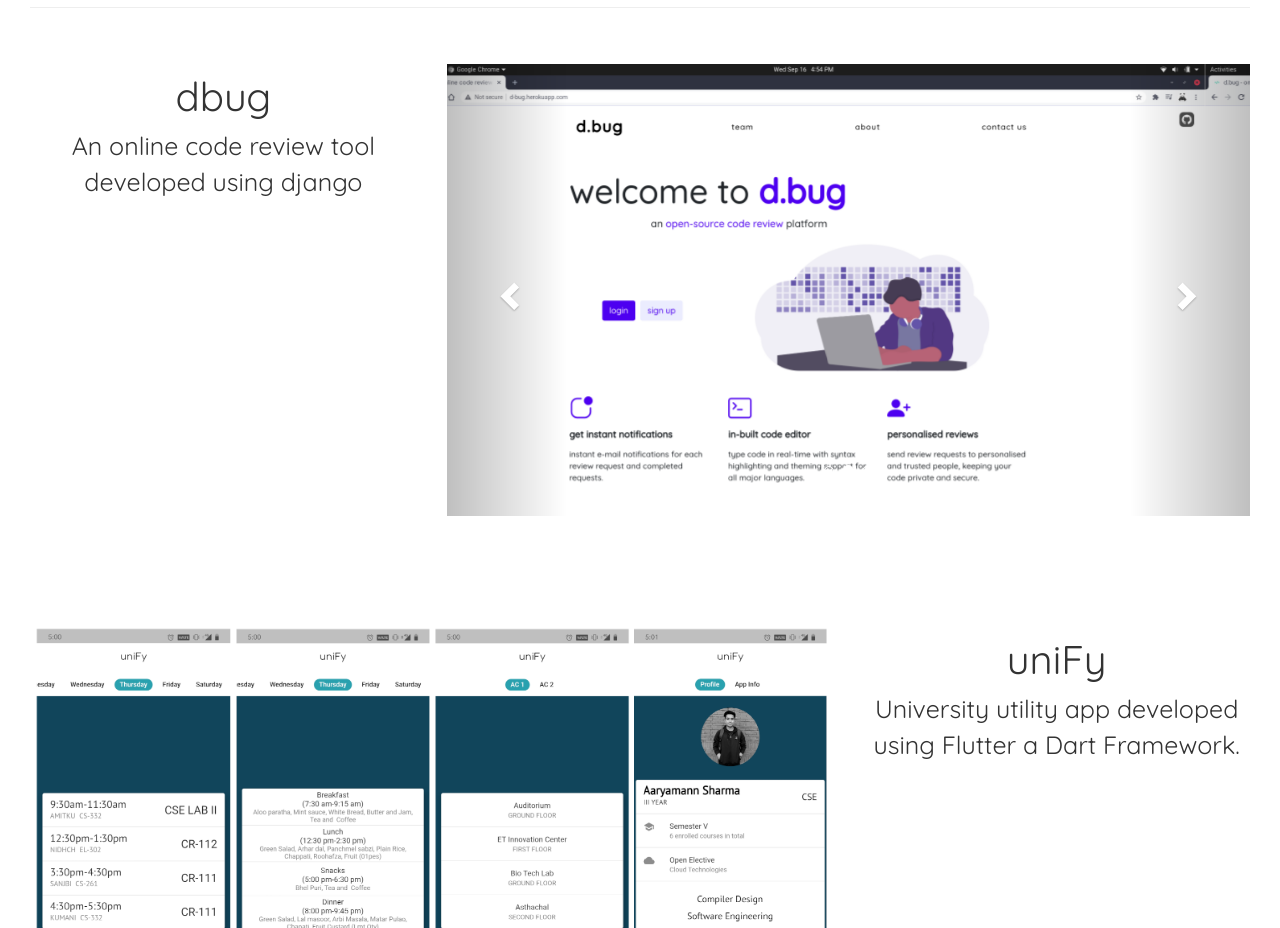
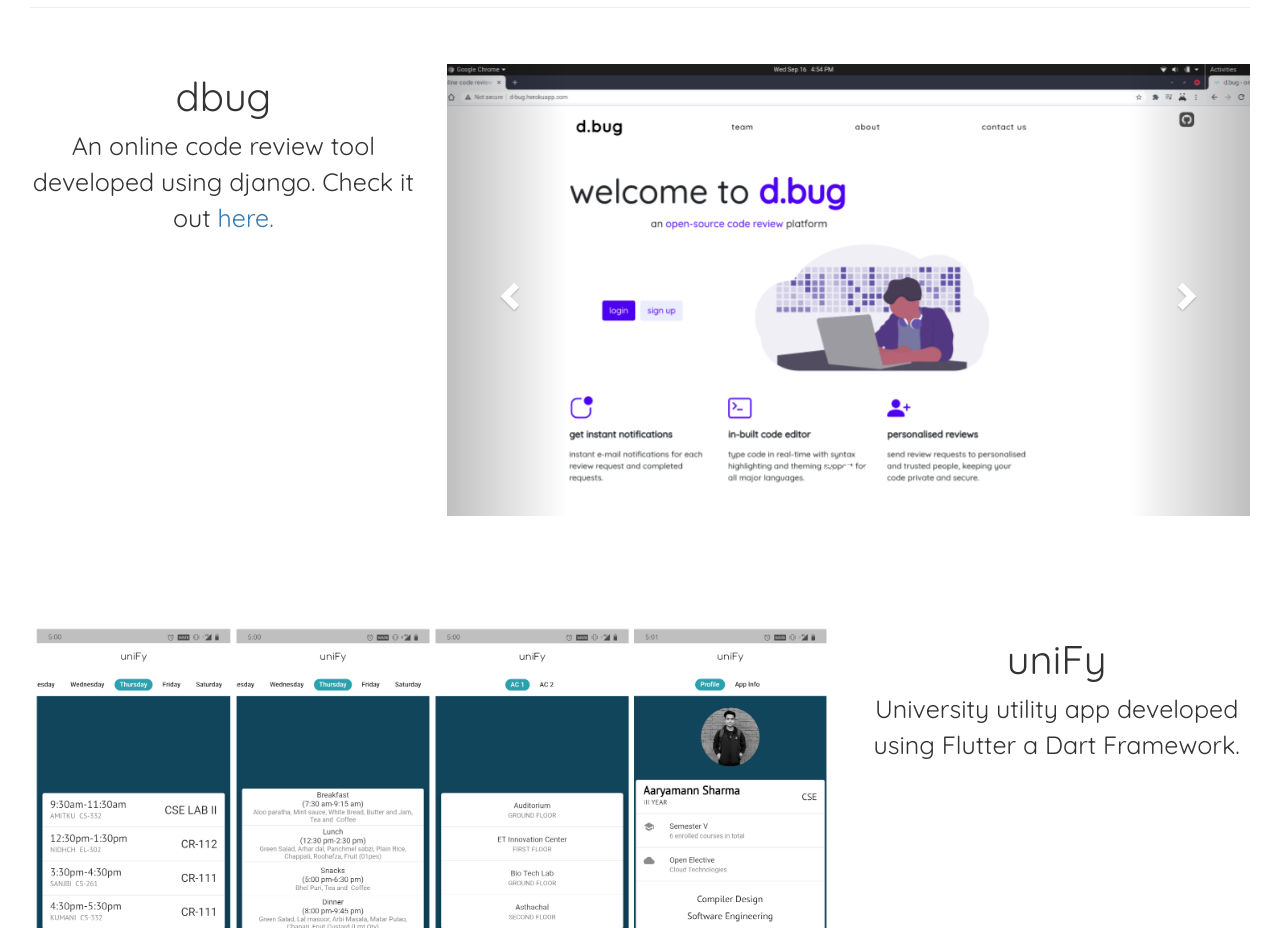
Before and after one commit to Aaryamann171/digital_portfolio, a plain HTML site: page index.html in a window 1280 px wide. Shown: the part 2100-3028 px from the top of the page. Drawn offline with nearby package versions, Linux system fonts and the light colour scheme.

Commit message:
added link to d-bug

```diff
--- a/index.html
+++ b/index.html
@@ -120,7 +120,8 @@
         <div class="col-lg-4">
           <h4>dbug</h4>
           <p>
-            An online code review tool developed using django
+            An online code review tool developed using django. Check it out <a href="http://d-bug.herokuapp.com/" ,
+              target="_blank">here.</a>
           </p>
         </div>
         <div class="col-lg-8" id="c1">
```
